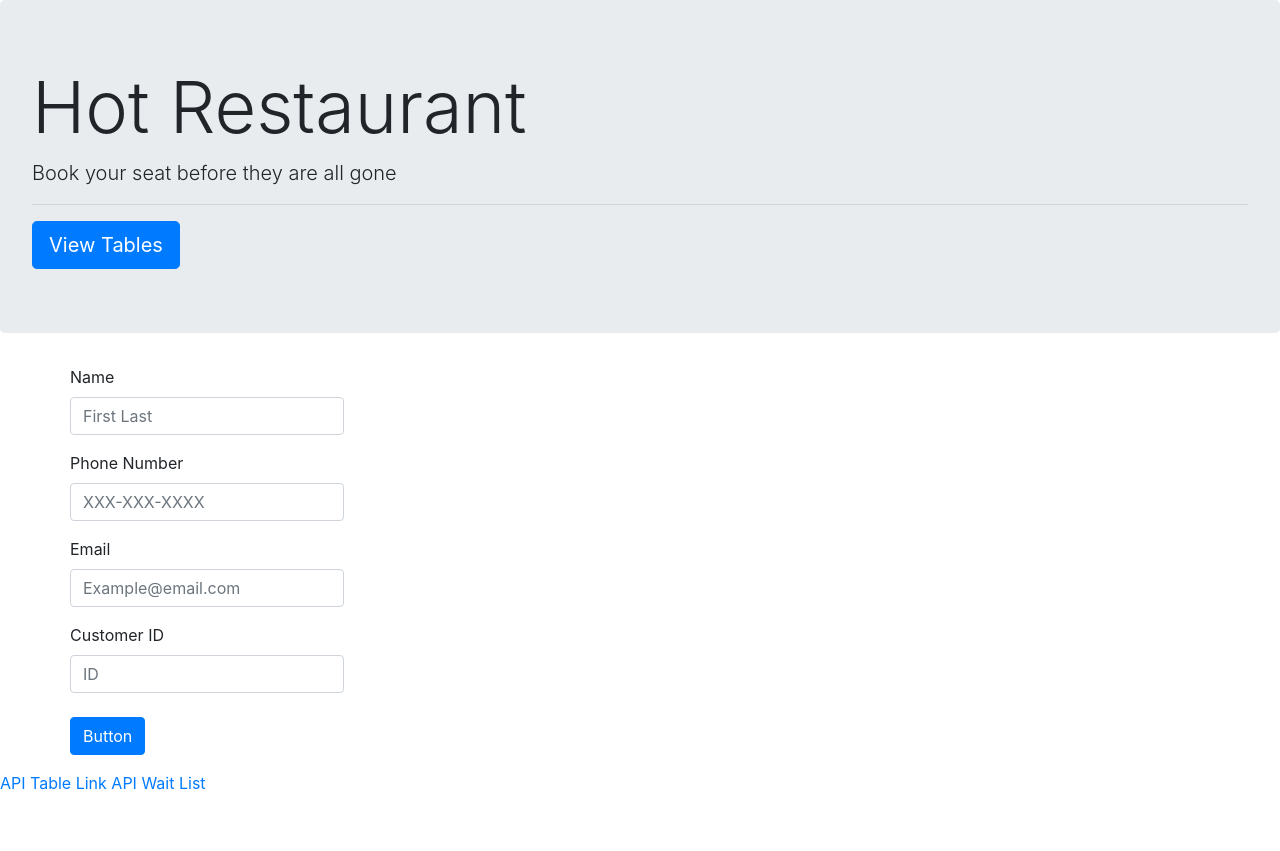
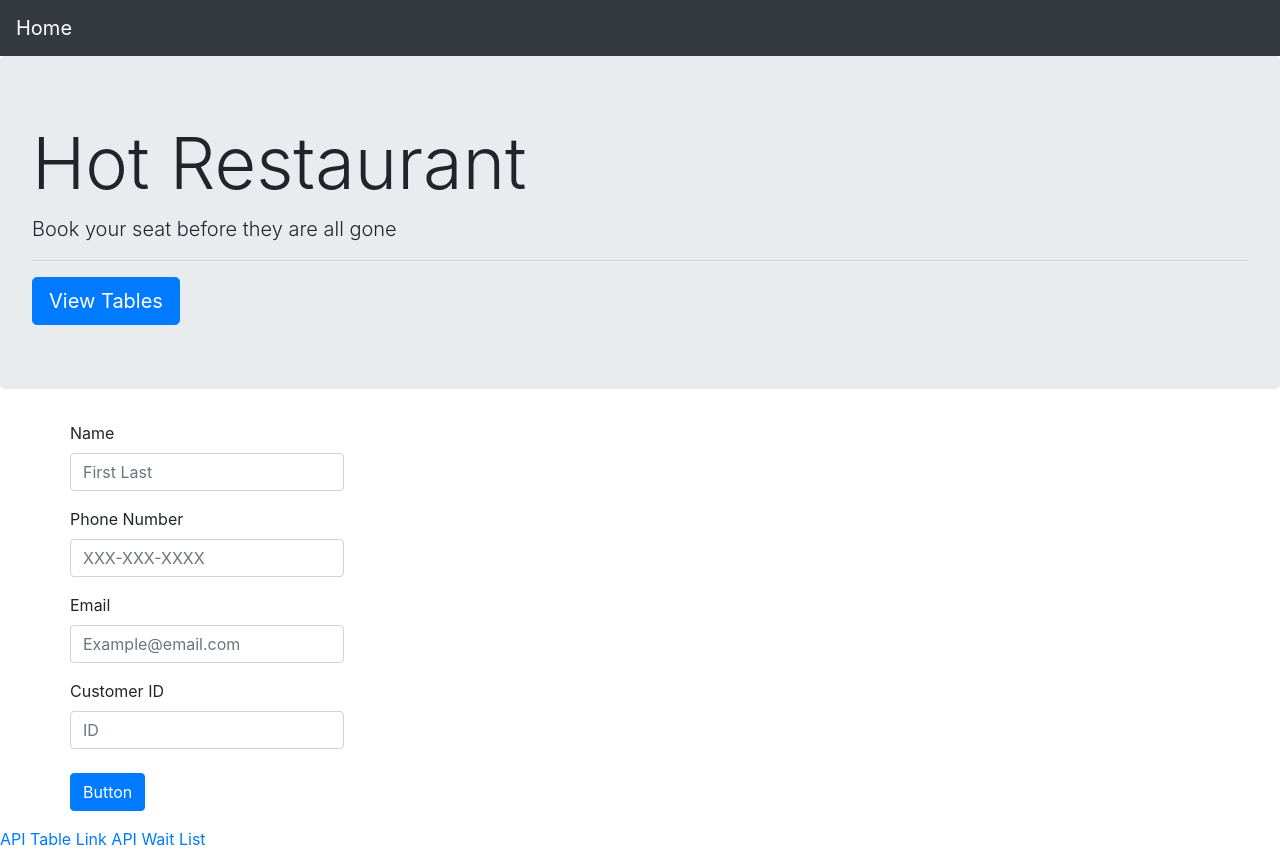
Before and after one commit to BestBroBradley/hot-restaurants, a website: page reserve.html in a window 1280 px wide. Before the commit the page ends 800 px from the top, so only its background shows below. Drawn offline with nearby package versions, Linux system fonts and the light colour scheme.

Commit message:
new home btn

```diff
--- a/reserve.html
+++ b/reserve.html
@@ -15,6 +15,10 @@
 </head>
 
 <body>
+    <nav class="navbar navbar-dark bg-dark">
+        <a class="navbar-brand" href="/">Home
+        </a>
+      </nav>
     <div class="jumbotron">
         <h1 class="display-3">Hot Restaurant</h1>
         <p class="lead">Book your seat before they are all gone </p>
```
Also changed, not shown: tables.html (+4 -0 lines).
